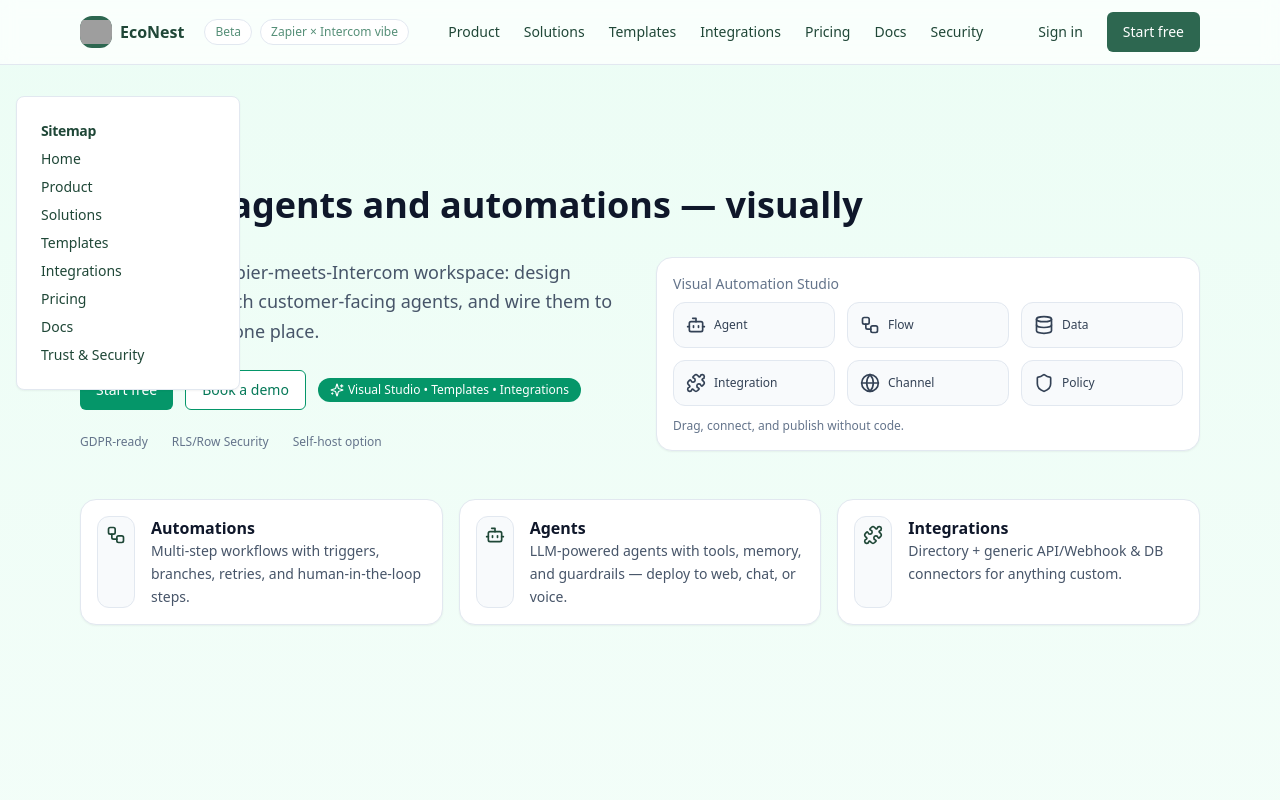
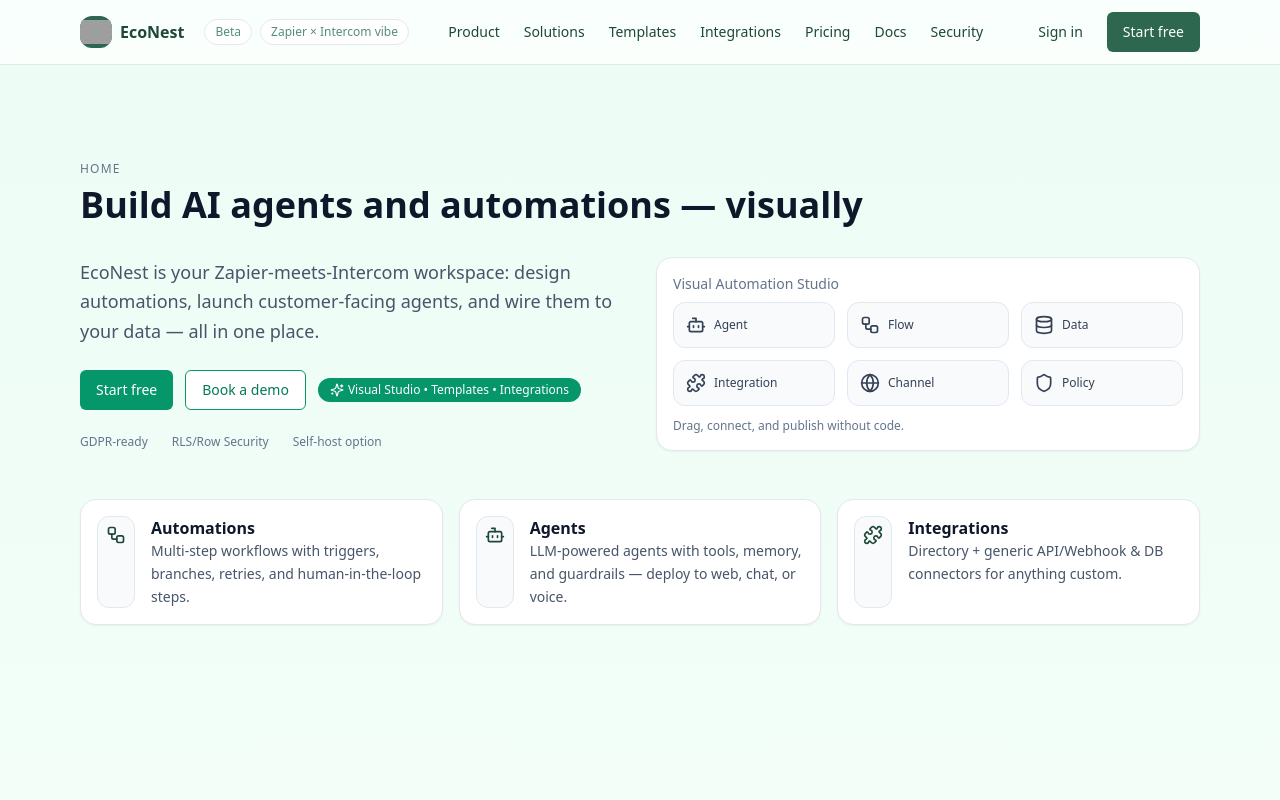
Before and after one commit to Tyusa89/human-automation-glow, a React (Vite) app: page / in a window 1280 px wide. Shown: the top 800 px of the page. Built offline with nearby package versions, Linux system fonts and the light colour scheme; grey boxes are pictures that could not be loaded.

Commit message:
Remove Sitemap from Command Menu
Remove the "Sitemap" heading and its associated navigation items from the Command Menu component.

```diff
--- a/src/pages/Index.tsx
+++ b/src/pages/Index.tsx
@@ -10,26 +10,6 @@ import { templateCards, integrations } from "@/lib/site-data";
 export default function Index() {
   return (
     <>
-      {/* Left Sitemap rail */}
-      <aside className="fixed left-4 top-24 hidden lg:block z-30">
-        <Card className="w-56 sticky top-24">
-          <CardHeader className="pb-2">
-            <CardTitle className="text-sm">Sitemap</CardTitle>
-          </CardHeader>
-          <CardContent className="text-sm">
-            <ul className="space-y-2">
-              <li><a className="hover:underline" href="#home">Home</a></li>
-              <li><a className="hover:underline" href="#product">Product</a></li>
-              <li><a className="hover:underline" href="#solutions">Solutions</a></li>
-              <li><a className="hover:underline" href="#templates">Templates</a></li>
-              <li><a className="hover:underline" href="#integrations">Integrations</a></li>
-              <li><a className="hover:underline" href="#pricing">Pricing</a></li>
-              <li><a className="hover:underline" href="#docs">Docs</a></li>
-              <li><a className="hover:underline" href="#trust">Trust & Security</a></li>
-            </ul>
-          </CardContent>
-        </Card>
-      </aside>
 
       <Section id="home" title="Build AI agents and automations — visually" eyebrow="Home">
         <div className="grid md:grid-cols-2 gap-8 items-center">
```
